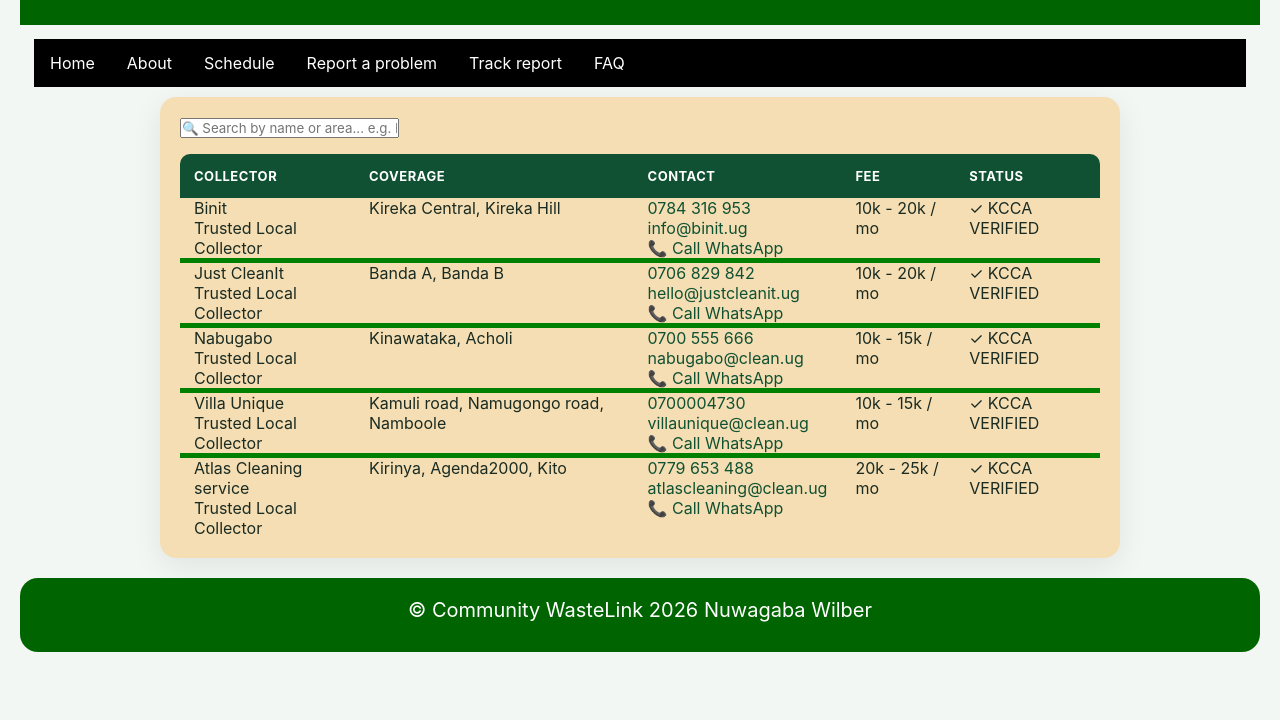
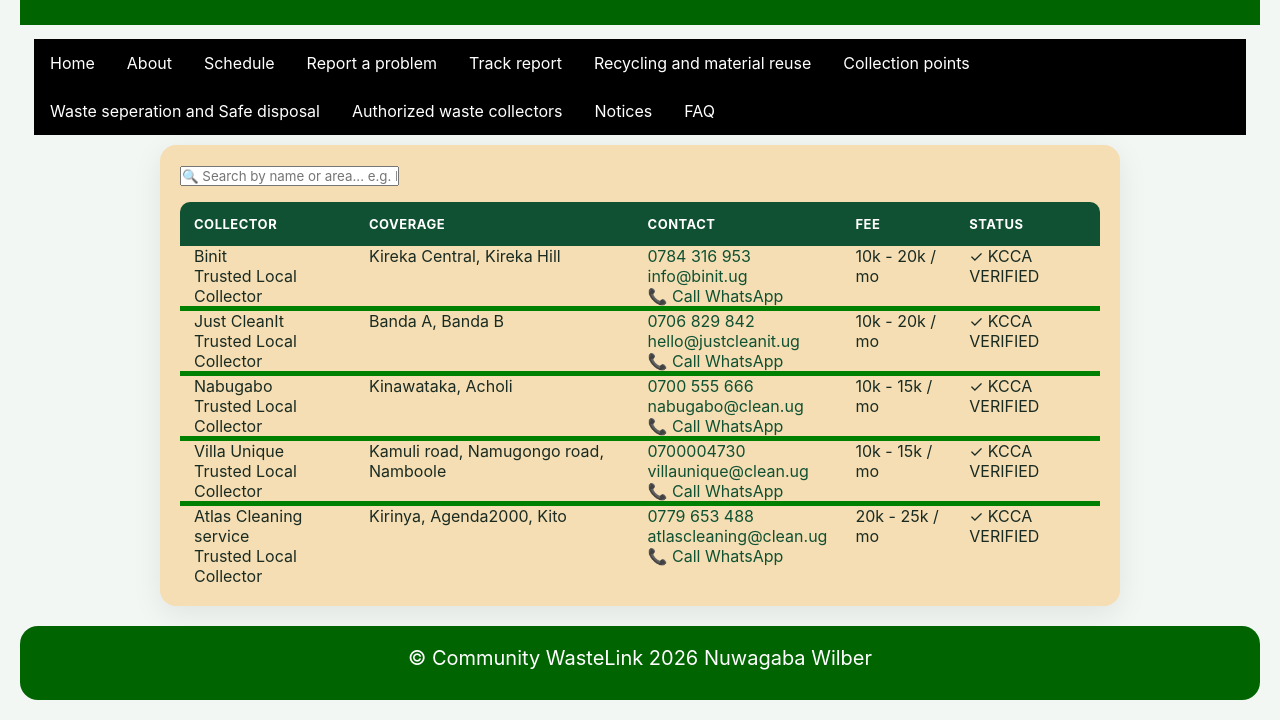
Before and after one commit to kingranja1/community-wastelink, a plain HTML site: page Authorised.html in a window 1280 px wide. Shown: the part 128-848 px from the top of the page. Before the commit the page ends 800 px from the top, so only its background shows below. Drawn offline with Linux system fonts and the light colour scheme.

Commit message:
Add files via upload

```diff
--- a/Authorised.html
+++ b/Authorised.html
@@ -269,11 +269,16 @@ nav{
      <nav>
             <ul>
                 <li><a href="index.html">Home</a></li>
-                <li><a href="about.html">About</a></li>
-                <li><a href="schedule.html">Schedule</a></li>
-                <li><a href="report.html">Report a problem</a></li>
-                <li><a href="track.html">Track report</a></li>
-                <li><a href="faq.html">FAQ</a></li>
+      <li><a href="about.html">About</a></li>
+      <li><a href="schedule.html">Schedule</a></li>
+      <li><a href="report.html">Report a problem</a></li>
+      <li><a href="track-report.html">Track report</a></li>
+        <li><a href="recycling.html">Recycling and material reuse</a></li>
+        <li><a href="Collections.html">Collection points</a></li>
+        <li><a href="wastemanagement.html">Waste seperation and Safe disposal</a></li>
+        <li><a href="Authorised.html">Authorized waste collectors</a></li>
+        <li><a href="notices.html">Notices</a></li>
+      <li><a href="faq.html">FAQ</a></li>
             </ul>
         </nav>
 
```
